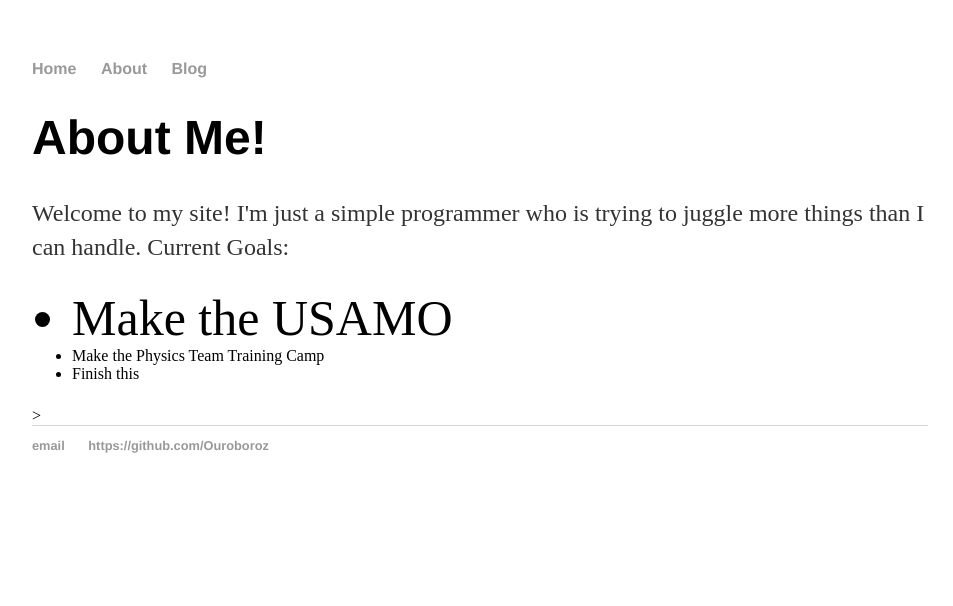
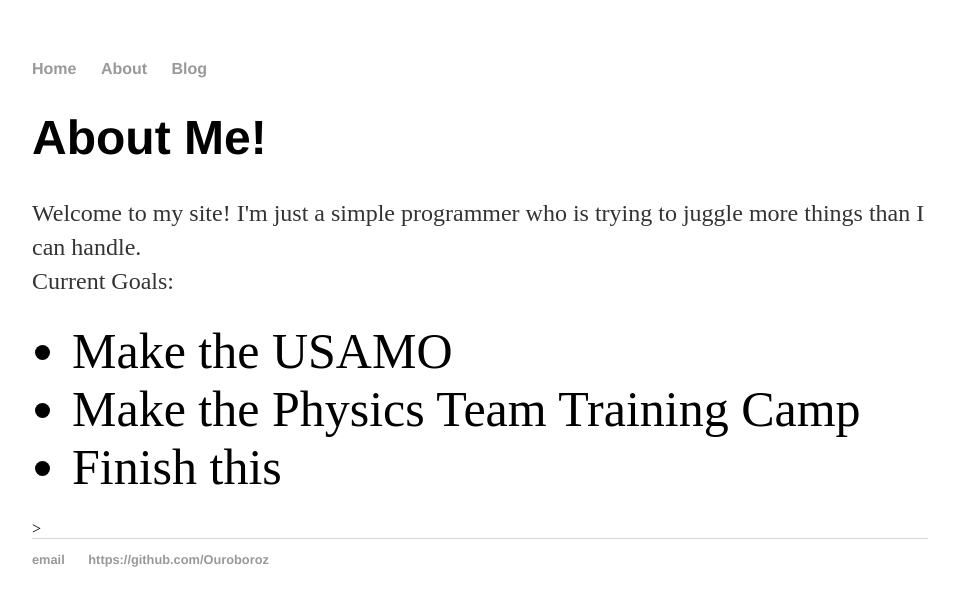
Before and after one commit to Ouroboroz/ouroboroz.github.io, a Jekyll site: the page built from about/index.html, in a window 1280 px wide. Shown: the top 606 px of the page, without its empty margins (160-1113 px from the left). Built offline with Jekyll 4.4.1, drawn with Linux system fonts in a browser that asks for light colours.

Commit message:
Updated lists in About

```diff
--- a/about/index.html
+++ b/about/index.html
@@ -8,12 +8,12 @@
 		Welcome to my site!
 
 I'm just a simple programmer who is trying to juggle more things than I can handle.
-
+<br>
 Current Goals:
 <ul>
 	<li style="font-size:50px";>Make the USAMO</li>
-	<li>Make the Physics Team Training Camp</li>
-	<li>Finish this</li>
+	<li style="font-size:50px";>Make the Physics Team Training Camp</li>
+	<li style="font-size:50px";>Finish this</li>
 </ul>
 	</p>
 </head>>
```
